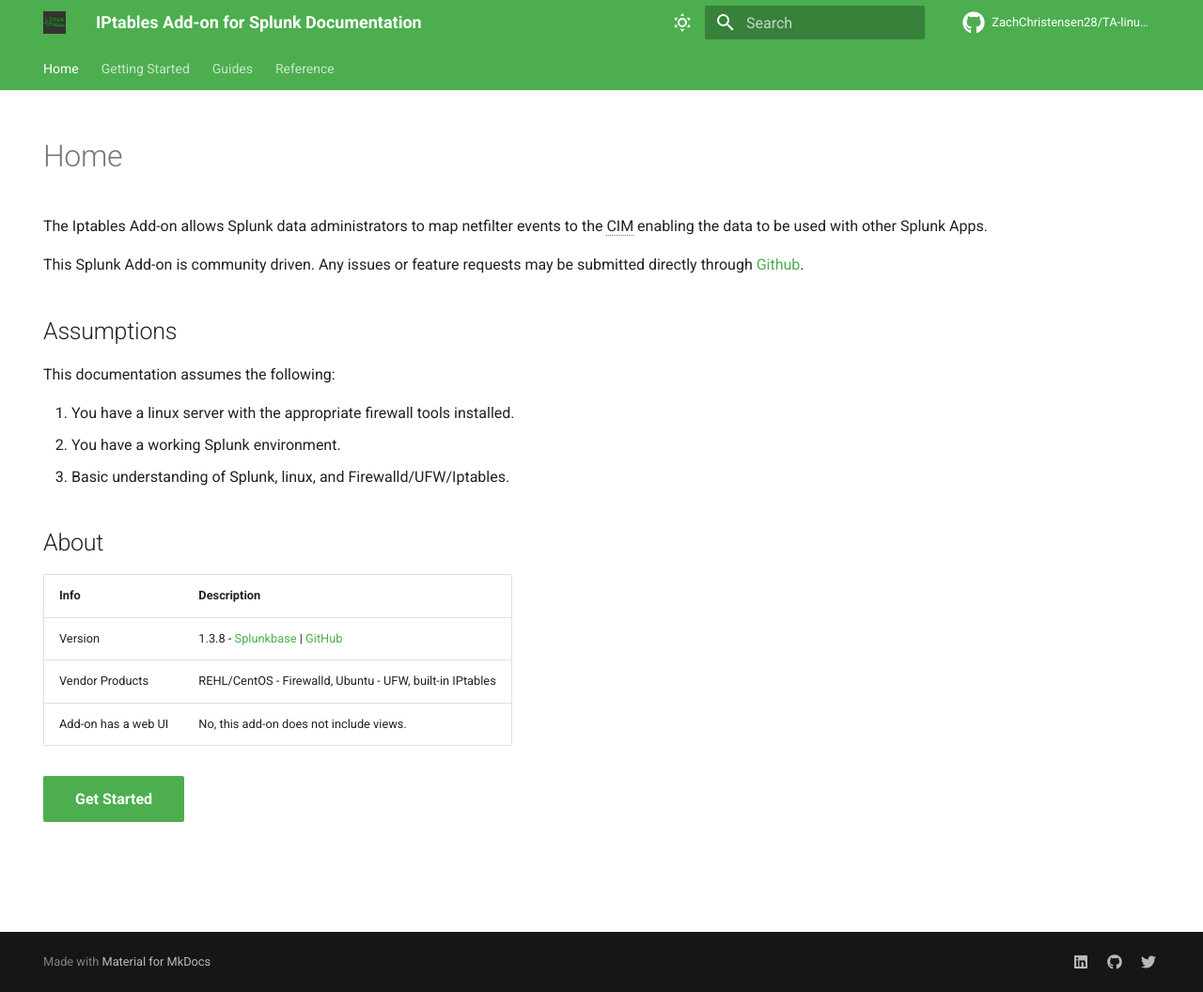
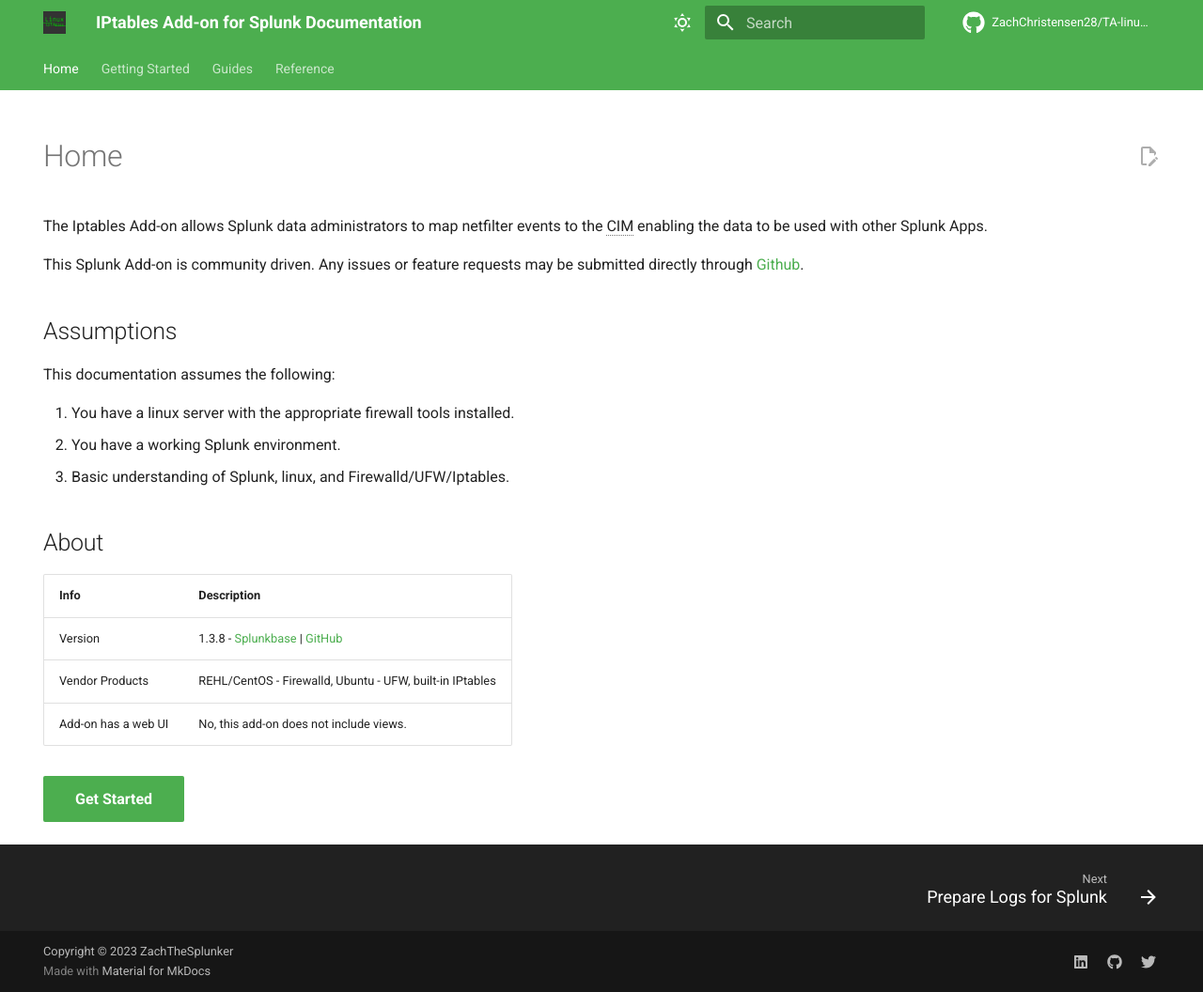
Before and after one commit to ZachChristensen28/TA-linux_iptables, an MkDocs documentation site: the page built from docs/index.md, in a window 1280 px wide and 1056 px high. Shown: the whole window at 94% size. Built offline with MkDocs 1.6.1 and Material for MkDocs 9.7.7, drawn with Linux system fonts in a browser that asks for light colours; comment, search, counter and statistics services are not loaded.

Commit message:
new year updates
Signed-off-by: Zach Christensen <23529374+ZachChristensen28@users.noreply.github.com>

```diff
--- a/docs/requirements.txt
+++ b/docs/requirements.txt
@@ -1,4 +1,4 @@
 mkdocs==1.4.2
-mkdocs-material==8.5.11
+mkdocs-material==9.0.6
 mkdocs-git-revision-date-localized-plugin==1.1.0
 mkdocs-minify-plugin==0.6.2
--- a/mkdocs.yml
+++ b/mkdocs.yml
@@ -1,7 +1,9 @@
 site_name: IPtables Add-on for Splunk Documentation
-edit_uri: ""
+edit_uri: edit/master/docs/
 repo_url: https://github.com/ZachChristensen28/TA-linux_iptables
 repo_name: ZachChristensen28/TA-linux_iptables
+site_description: >-
+  Welcome to the Home of the IPtables Add-on for Splunk documentation. The Iptables Add-on allows Splunk data administrators to map netfilter events to the CIM enabling the data to be used with other Splunk Apps.
 
 plugins:
   - git-revision-date-localized:
@@ -10,8 +12,6 @@ plugins:
   - search
   - minify:
       minify_html: true
-      minify_js: true
-      minify_css: true
 
 markdown_extensions:
   - toc:
@@ -29,6 +29,23 @@ markdown_extensions:
   - pymdownx.highlight:
       anchor_linenums: true
   - pymdownx.inlinehilite
+  - def_list
+  - footnotes
+  - pymdownx.betterem:
+      smart_enable: all
+  - pymdownx.keys
+  - pymdownx.mark
+  - pymdownx.smartsymbols
+  - pymdownx.superfences:
+      custom_fences:
+        - name: mermaid
+          class: mermaid
+          format: !!python/name:pymdownx.superfences.fence_code_format
+  - pymdownx.tabbed:
+      alternate_style: true
+  - pymdownx.tasklist:
+      custom_checkbox: true
+  - pymdownx.tilde
 
 theme:
   name: material
@@ -45,6 +62,12 @@ theme:
     - navigation.tracking
     - content.code.annotate
     # - toc.integrate
+    - content.code.copy
+    - navigation.footer
+    - search.suggest
+    - search.highlight
+    - search.share
+    - content.action.edit
   palette:
     - media: "(prefers-color-scheme: light)"
       scheme: default
@@ -70,6 +93,8 @@ extra:
     - icon: fontawesome/brands/twitter
       link: https://twitter.com/ZachTheSplunker
 
+copyright: Copyright &copy; 2023 ZachTheSplunker
+
 nav:
   - Home: index.md
   - Getting Started:
```
Also changed, not shown: docs/index.md (+0 -1 lines), 1 other file.
